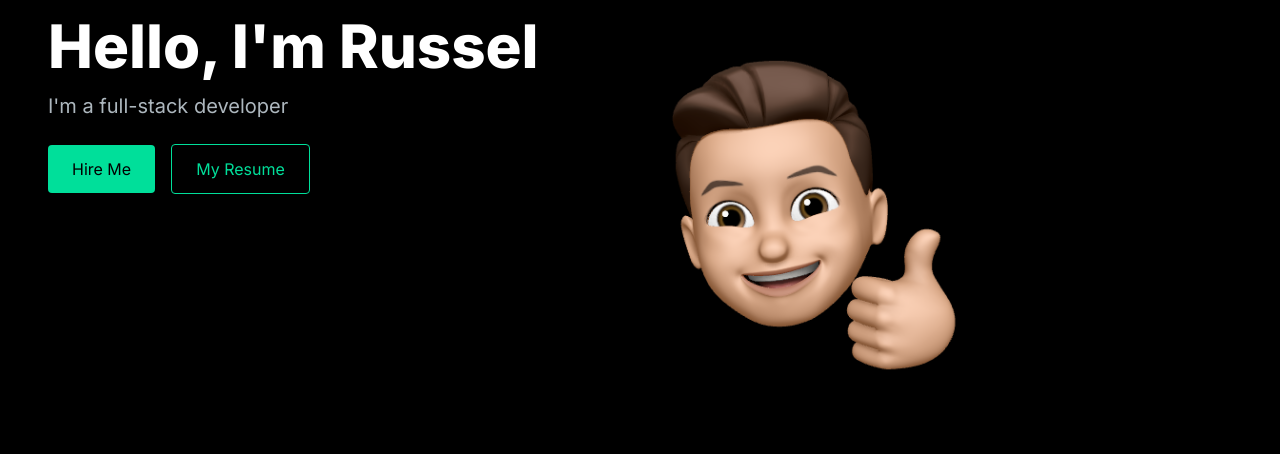
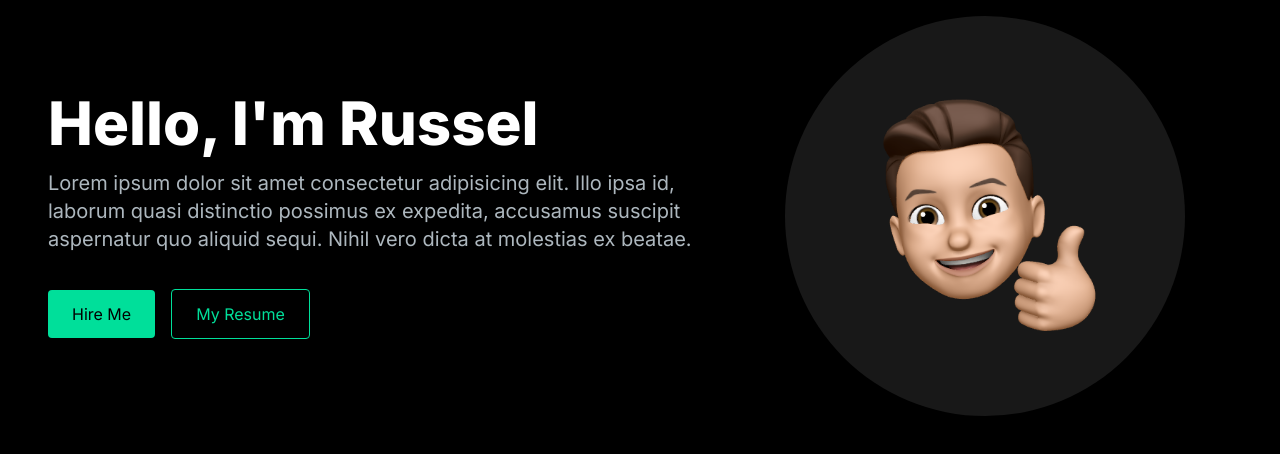
Before and after one commit to Russel-T/My-Portfolio-Website, a Next.js app in the folder my-portfolio-website/: page / in a window 1280 px wide. Shown: the top 454 px of the page. Built offline with nearby package versions, Linux system fonts and the light colour scheme.

Commit message:
HeroSection Edit

```diff
--- a/my-portfolio-website/src/app/components/HeroSection.jsx
+++ b/my-portfolio-website/src/app/components/HeroSection.jsx
@@ -4,29 +4,32 @@ const HeroSection = () => {
   return (
     <section>
       <div className="grid grid-cols-1 lg:grid-cols-12">
-        <div className="col-span-7">
+        <div className="col-span-7 place self-center">
           <h1 className="text-white mb-4 text-4xl lg:text-6xl font-extrabold">
             Hello, I'm Russel
           </h1>
           <p className="text-[#ADB7BE] text-lg mb-6 lg:text-xl">
-            I'm a full-stack developer
+            Lorem ipsum dolor sit amet consectetur adipisicing elit. Illo ipsa
+            id, laborum quasi distinctio possimus ex expedita, accusamus
+            suscipit aspernatur quo aliquid sequi. Nihil vero dicta at molestias
+            ex beatae.
           </p>
           <div>
             <button className="px-6 py-3 bg-[#00df9a] rounded mr-4 hover:bg-[#00cf9a] ">
               Hire Me
             </button>
-            <button className="px-6 py-3 bg-transparent rounded mr-4 text-[#00df9a] border border-[#00df9a] hover:bg-[#00df9a] hover:text-black">
+            <button className="px-6 py-3 bg-transparent rounded text-[#00df9a] border border-[#00df9a] hover:bg-[#00df9a] hover:text-black mt-3">
               My Resume
             </button>
           </div>
         </div>
         <div className="col-span-5 place-self-center mt-4 lg:mt-0">
-          <div className="rounded-full w-[250px] h-[250px] lg:w-[400px] lg:h-[400px] relative">
+          <div className="rounded-full bg-[#181818] w-[250px] h-[250px] lg:w-[400px] lg:h-[400px] relative">
             <Image
               src="/images/memoji.png"
               alt="hero image"
               className="absolute transform -translate-x-1/2 -translate-y-1/2 top-1/2 left-1/2"
-              width={500}
+              width={300}
               height={300}
             />
           </div>
```
